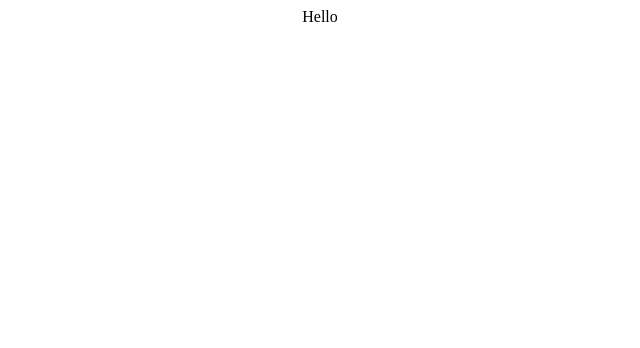
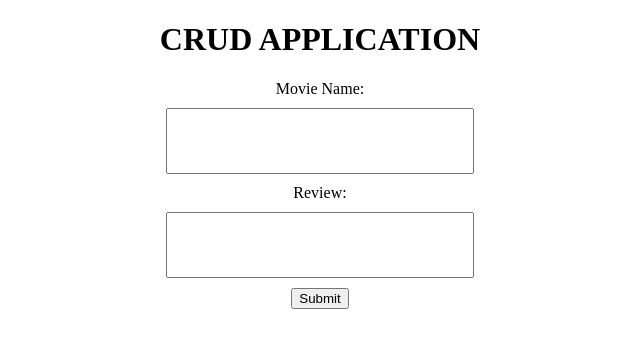
Before and after one commit to DaisyKoome/ReactJS, a React (Create React App) app in the folder client/: page / in a window 1280 px wide. Shown: the top 348 px of the page, without its empty margins (320-960 px from the left). Built offline with nearby package versions, Linux system fonts and the light colour scheme.

Commit message:
Created the CRUD form and styled it

```diff
--- a/client/src/App.css
+++ b/client/src/App.css
@@ -2,37 +2,16 @@
   text-align: center;
 }
 
-.App-logo {
-  height: 40vmin;
-  pointer-events: none;
-}
-
-@media (prefers-reduced-motion: no-preference) {
-  .App-logo {
-    animation: App-logo-spin infinite 20s linear;
-  }
-}
-
-.App-header {
-  background-color: #282c34;
-  min-height: 100vh;
+.form {
   display: flex;
   flex-direction: column;
   align-items: center;
   justify-content: center;
-  font-size: calc(10px + 2vmin);
-  color: white;
 }
 
-.App-link {
-  color: #61dafb;
+.form input {
+  width: 300px;
+  height: 60px;
+  margin: 10px;
+  font-size: 25px;
 }
-
-@keyframes App-logo-spin {
-  from {
-    transform: rotate(0deg);
-  }
-  to {
-    transform: rotate(360deg);
-  }
-}
--- a/client/src/App.js
+++ b/client/src/App.js
@@ -3,7 +3,15 @@
 function App() {
   return (
     <div className="App">
-      Hello
+      <h1>CRUD APPLICATION</h1>
+
+      <div className='form'>
+        <label>Movie Name:</label>
+        <input type="text" name="movieName"/>
+        <label>Review:</label>
+        <input type="text" name="review"/>
+        <button>Submit</button>
+      </div>
     </div>
   );
 }
```
